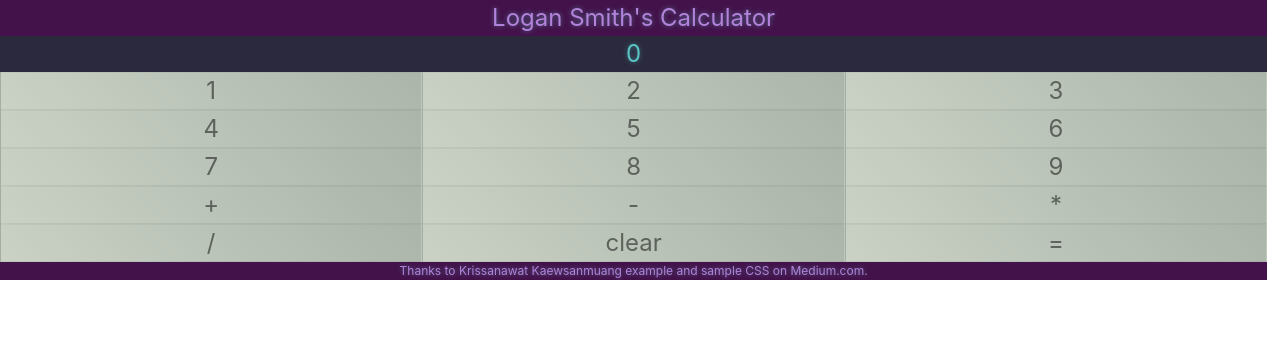
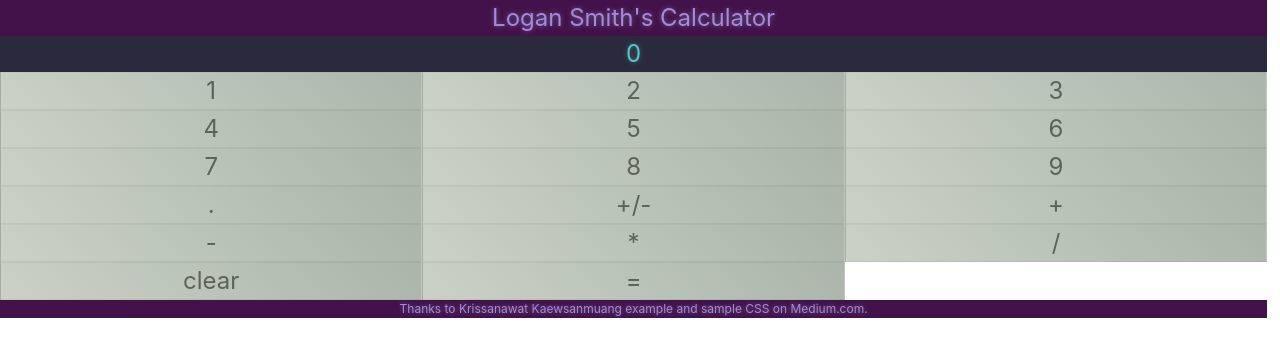
Before and after one commit to LoganSmithDarkLight/my-react-calculator, a React (Create React App) app: page / in a window 1280 px wide. Shown: the top 356 px of the page. Built offline with nearby package versions, Linux system fonts and the light colour scheme.

Commit message:
Added decimals and negatives

```diff
--- a/src/App.js
+++ b/src/App.js
@@ -16,6 +16,10 @@ class App extends Component {
     super();
     this.state = { currentNumber: 0 };
   }
+
+
+  // ADD NEGATIVES AND DECIMALS
+
 
 
   handleChange(input) {
@@ -47,6 +51,14 @@ class App extends Component {
           this.bufferedOperation = "";
         }
         break;
+      case '+/-':
+        if (this.currentNumber.charAt(0) == "-") {
+          this.currentNumber = this.currentNumber.replace('-', '');
+        }
+        else {
+          this.currentNumber = '-' + this.currentNumber;
+        }
+        break;
       default:
         if (this.currentNumber == 0) {
           this.currentNumber = "";
@@ -70,6 +82,8 @@ class App extends Component {
         <Button onClick={this.handleClick} label="7" value="7"></Button>
         <Button onClick={this.handleClick} label="8" value="8"></Button>
         <Button onClick={this.handleClick} label="9" value="9"></Button>
+        <Button onClick={this.handleClick} label="." value="."></Button>
+        <Button onClick={this.handleClick} label="+/-" value="+/-"></Button>
         <Button onClick={this.handleClick} label="+" value="+"></Button>
         <Button onClick={this.handleClick} label="-" value="-"></Button>
         <Button onClick={this.handleClick} label="*" value="*"></Button>
```
